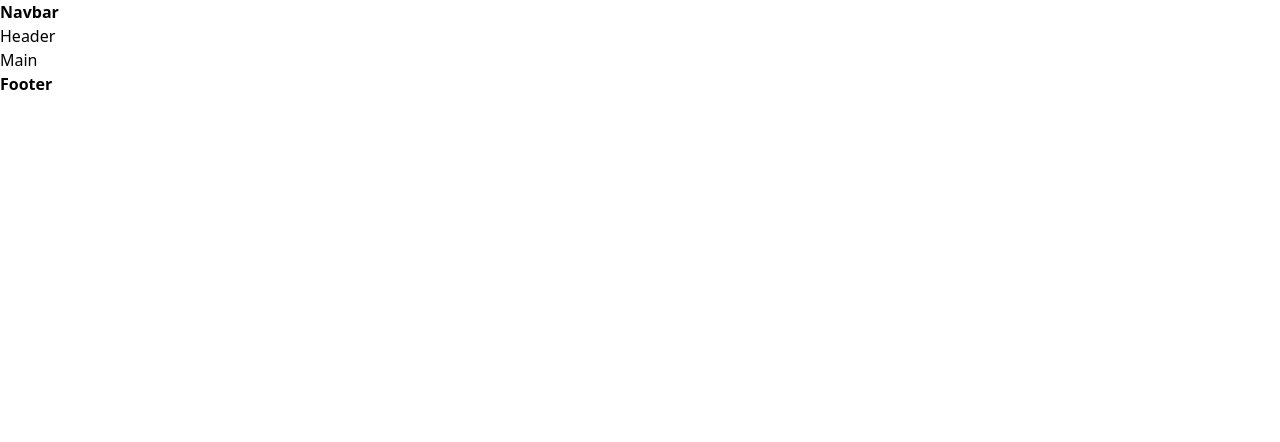
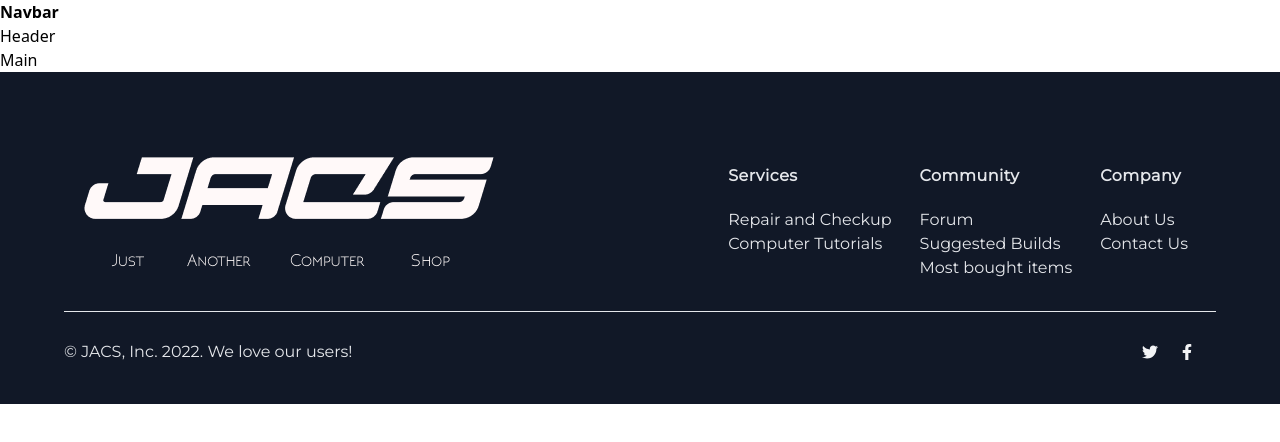
Before and after one commit to keanknowsss/JACS-FE, a React (Create React App) app: page / in a window 1280 px wide. Shown: the top 442 px of the page. Built offline with nearby package versions, Linux system fonts and the light colour scheme.

Commit message:
Created Footer - Initial design

```diff
--- a/src/components/Footer/Footer.js
+++ b/src/components/Footer/Footer.js
@@ -1,8 +1,81 @@
-import React from 'react'
+import React from "react";
+import "./Footer.module.scss";
+
+import FooterLogo from "../../assets/images/footer logo.png"
 
 const Footer = () => {
   return (
-    <div className='font-bold'>Footer</div>
+    <footer>
+      <div className="p-10 bg-gray-900 text-gray-200">
+        <div className="max-w-6xl mx-auto">
+          <div className=" py-6 flex flex-col lg:flex-row justify-between items-center">
+            <div className="my-5 lg:mx-5">
+                <img src={FooterLogo} alt="footer-logo" />
+            </div>
+
+            <div className="mt-5 flex flex-row justify-between" >
+              <div className="mr-7">
+                <h1>Services</h1>
+                <ul className="mt-5">
+                  <li><a href="/">Repair and Checkup</a></li>
+                  <li><a href="/">Computer Tutorials</a></li>
+                </ul>
+              </div>
+              <div className="mr-7">
+                <h1>Community</h1>
+                <ul className="mt-5">
+                  <li><a href="/">Forum</a></li>
+                  <li><a href="/">Suggested Builds</a></li>
+                  <li><a href="/">Most bought items</a></li>
+                </ul>
+              </div>
+              <div className="mr-7">
+                <h1>Company</h1>
+                <ul className="mt-5">
+                  <li><a href="/">About Us</a></li>
+                  <li><a href="/">Contact Us</a></li>
+                </ul>
+              </div>
+            </div>
+
+          </div>
+
+          <hr className="h-30" />
+
+          <div className="mt-7 flex flex-col lg:flex-row justify-between items-center">
+            <div>
+              © JACS, Inc. 2022. We love our users!
+            </div>
+            <div className="flex mt-4 lg:mt-0">
+
+              {/* Icons */}
+              <a href="#!" class="mr-6 text-gray-100">
+                <svg aria-hidden="true" focusable="false" data-prefix="fab" data-icon="twitter"
+                  class="w-4" role="img" xmlns="http://www.w3.org/2000/svg" viewBox="0 0 512 512">
+                  <path fill="currentColor"
+                    d="M459.37 151.716c.325 4.548.325 9.097.325 13.645 0 138.72-105.583 298.558-298.558 298.558-59.452 0-114.68-17.219-161.137-47.106 8.447.974 16.568 1.299 25.34 1.299 49.055 0 94.213-16.568 130.274-44.832-46.132-.975-84.792-31.188-98.112-72.772 6.498.974 12.995 1.624 19.818 1.624 9.421 0 18.843-1.3 27.614-3.573-48.081-9.747-84.143-51.98-84.143-102.985v-1.299c13.969 7.797 30.214 12.67 47.431 13.319-28.264-18.843-46.781-51.005-46.781-87.391 0-19.492 5.197-37.36 14.294-52.954 51.655 63.675 129.3 105.258 216.365 109.807-1.624-7.797-2.599-15.918-2.599-24.04 0-57.828 46.782-104.934 104.934-104.934 30.213 0 57.502 12.67 76.67 33.137 23.715-4.548 46.456-13.32 66.599-25.34-7.798 24.366-24.366 44.833-46.132 57.827 21.117-2.273 41.584-8.122 60.426-16.243-14.292 20.791-32.161 39.308-52.628 54.253z">
+                  </path>
+                </svg>
+              </a>
+
+              <a href="#!" class="mr-6 text-gray-100">
+                <svg aria-hidden="true" focusable="false" data-prefix="fab" data-icon="facebook-f"
+                  class="w-2.5" role="img" xmlns="http://www.w3.org/2000/svg"
+                  viewBox="0 0 320 512">
+                  <path fill="currentColor"
+                    d="M279.14 288l14.22-92.66h-88.91v-60.13c0-25.35 12.42-50.06 52.24-50.06h40.42V6.26S260.43 0 225.36 0c-73.22 0-121.08 44.38-121.08 124.72v70.62H22.89V288h81.39v224h100.17V288z">
+                  </path>
+                </svg>
+              </a>
+
+            </div>
+          </div>
+
+        </div>
+
+      </div>
+    </footer>
+
   )
 }
 
--- /dev/null
+++ b/src/components/Footer/Footer.module.scss
@@ -0,0 +1,18 @@
+@import url('https://fonts.googleapis.com/css2?family=Montserrat&display=swap');
+
+footer {
+    font-family: 'Montserrat';
+}
+
+h1 {
+    font-weight: bold;
+    letter-spacing: 0.5px;
+}
+
+ul {
+    li {
+        &:hover {
+            color: #F66B0E;
+        }
+    }
+}
```
Also changed, not shown: src/assets/images/footer logo.png (added).
